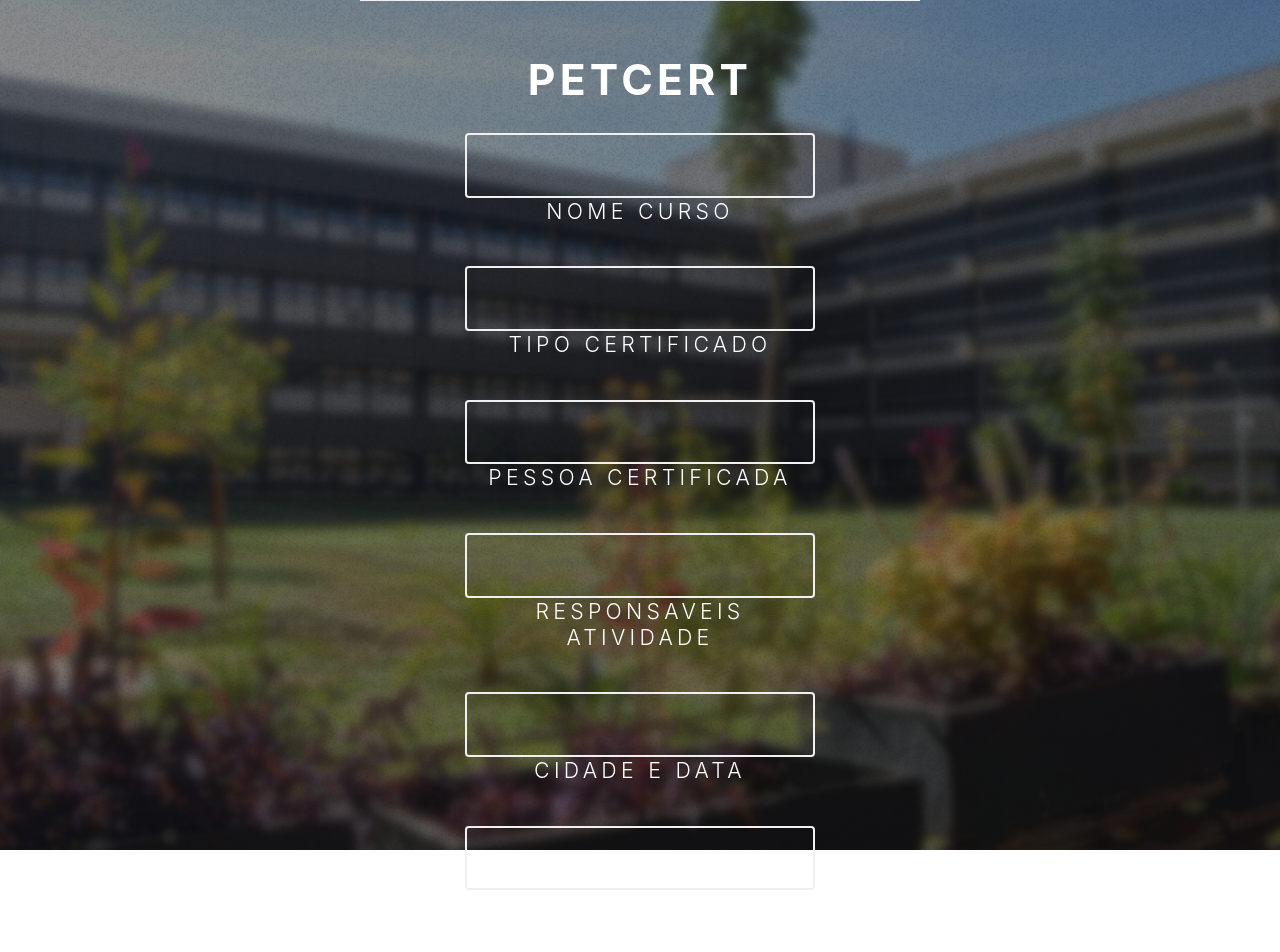
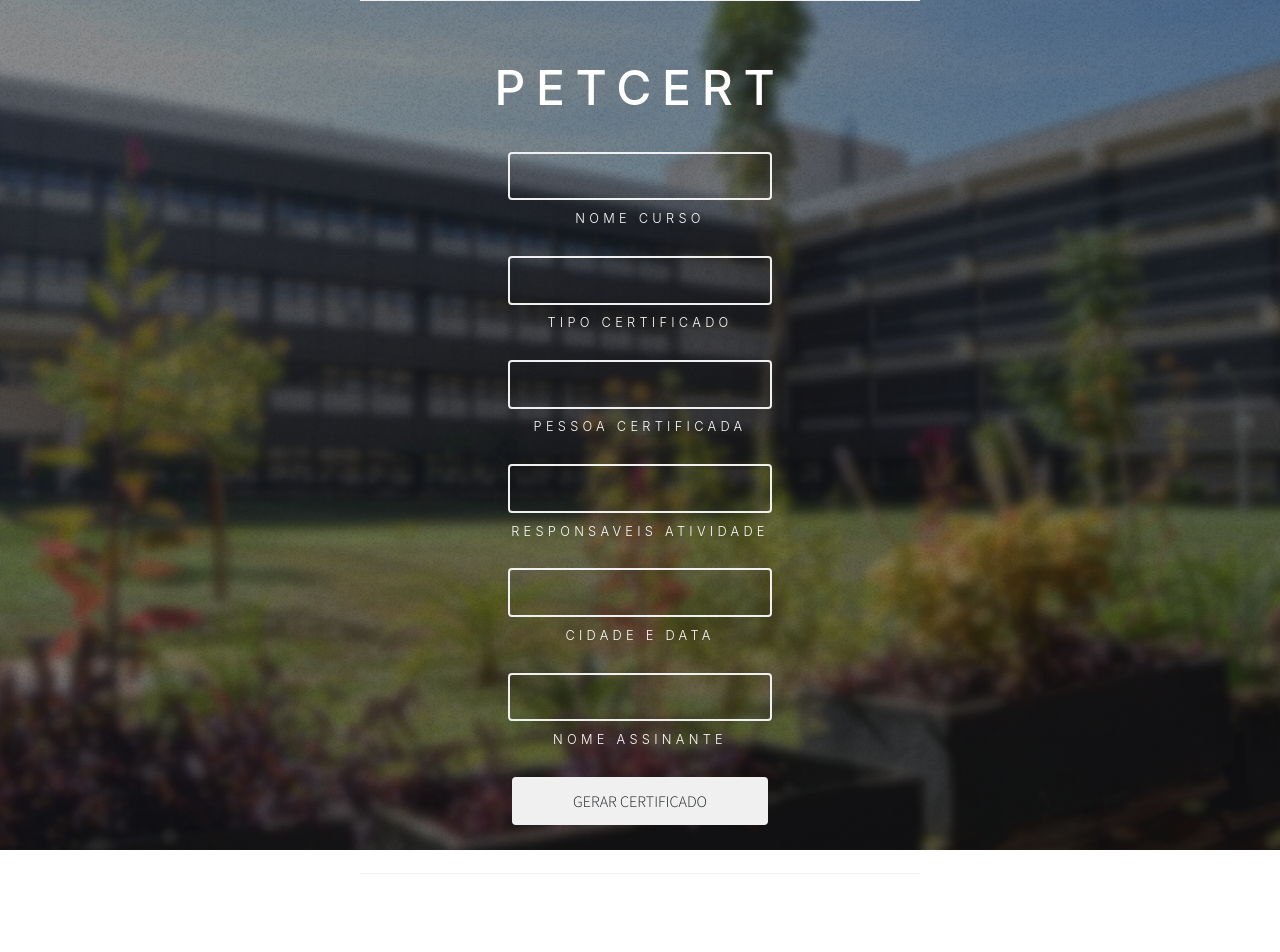
Before and after one commit to ImNotPETSIMC/PETCert_front-end, a React (Create React App) app: page / in a window 1280 px wide. Shown: the top 952 px of the page. Built offline with nearby package versions, Linux system fonts and the light colour scheme.

Commit message:
🌈 style: font changes

```diff
--- a/src/styles/PETCert.css
+++ b/src/styles/PETCert.css
@@ -12,20 +12,36 @@
     letter-spacing: 0.2rem;
 }
 
+.PETCert > h1 {
+    font-size: 2.25rem;
+    line-height: 1.3;
+    letter-spacing: 0.5rem;
+    font-weight: 500;
+}
+
 #inputs-container {
     display: flex;
     flex-wrap: wrap;
-    row-gap: 2rem;
+    row-gap: 1rem;
 
     width: 40vw;
 
     justify-content: center;
     align-items: center;
+    font-size: 0.6rem;
 
+    gap: 1.4rem 0rem;
 }
 
 #inputs-container > div {
     flex-basis: 50%;
+
+    display: flex;
+    flex-direction: column;
+    justify-content: center;
+    align-items: center;
+
+    gap: 0.5rem;
 }
 
 #inputs-container > div > input, #inputs-container > button {
@@ -36,19 +52,21 @@
 
     border: #f0f0f0 solid 0.1rem;
     text-align: center;
-    width: 16rem;
+    width: 12rem;
     border-radius: 4px;
 
-    line-height: 2.75rem;
+    line-height: 2rem;
+
+    font-weight: 300;
+    font-family: 'Source Sans Pro', sans-serif;
 }
 
 #inputs-container > button {
-    margin: 0 10vw 3vh 10vw;
+    margin-bottom: 3vh;
     background-color: #f0f0f0ff;
     color: #1b1f22;
-    font-weight: 300;
-    font-family: 'Source Sans Pro', sans-serif;
-    padding: 3px;
+
+    font-size: 0.75rem;
     transition: all 0.5s;
 }
 
```
